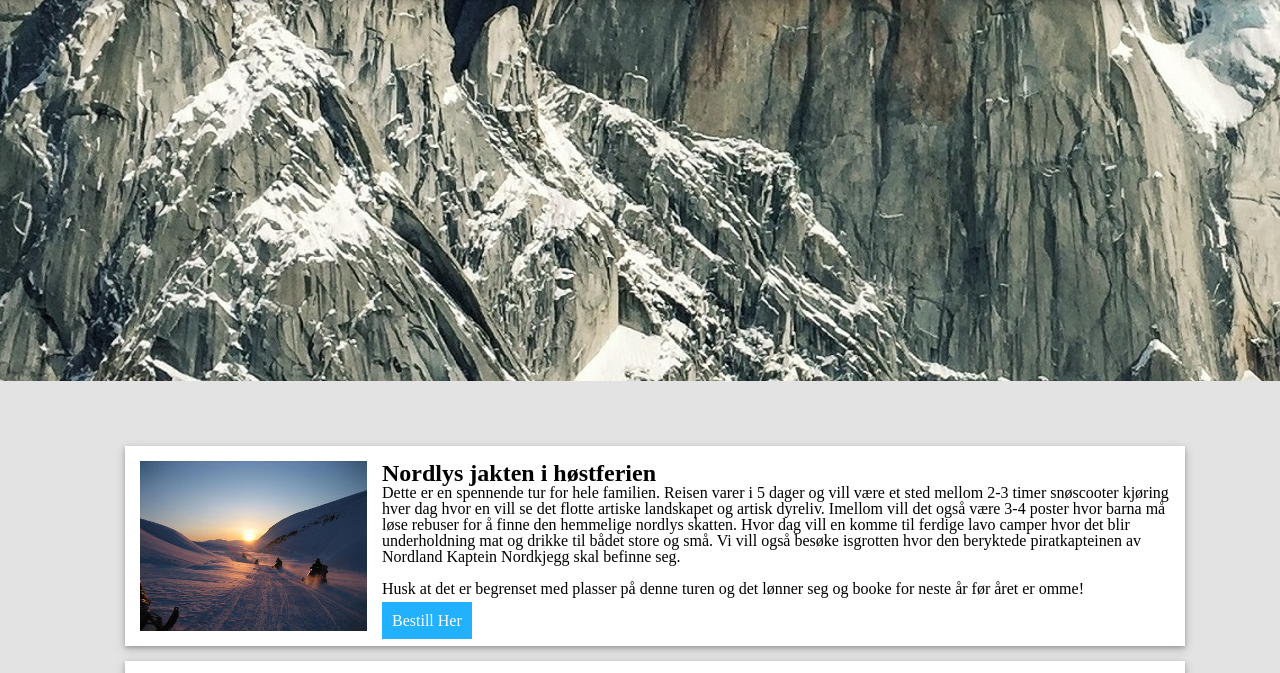
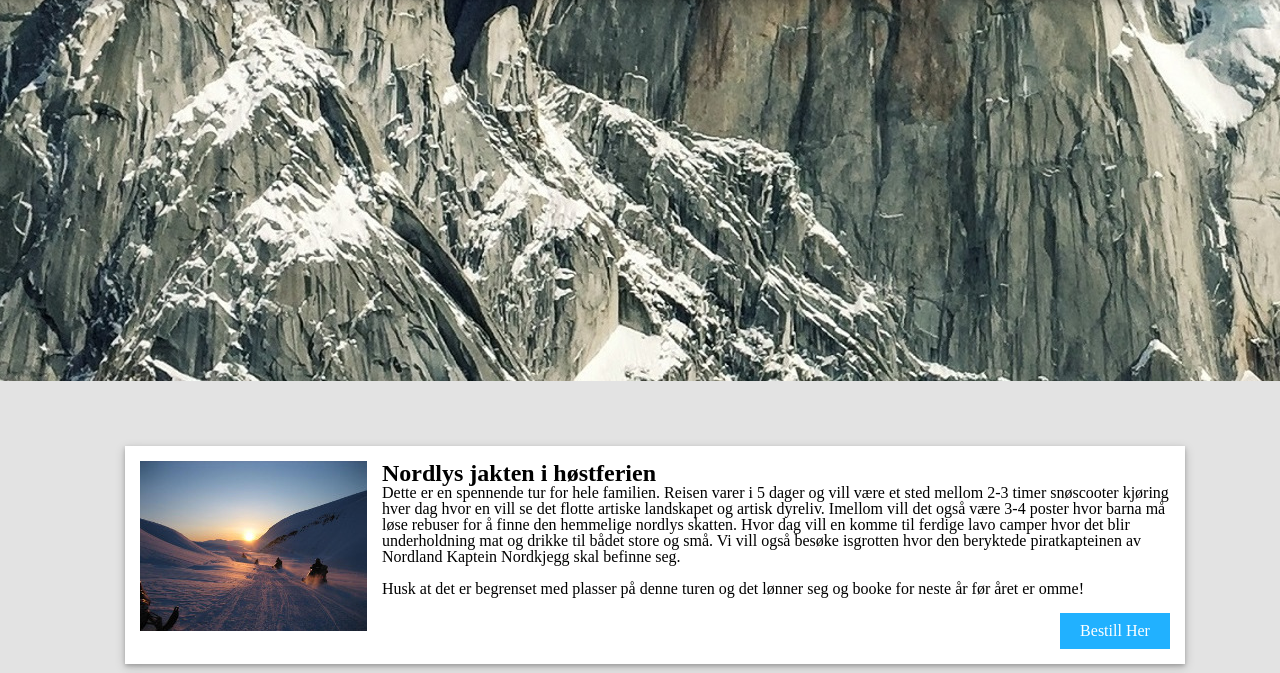
Before and after one commit to patped/web-eksamen, a website: page tur.html in a window 1280 px wide. Shown: the part 99-772 px from the top of the page. Drawn offline with Linux system fonts and the light colour scheme.

Commit message:
Fixed bestillingsbutton

```diff
--- a/css/style.css
+++ b/css/style.css
@@ -273,9 +273,13 @@ main {
 /*Tur info*/
 
 .bestillingButton {
+  display: block;
+  width: 90px;
+  text-align: center;
   background-color: #21b1ff;
   color: white;
   padding: 10px;
+  float: right;
 }
 
 .bestillingButton:hover {
```
